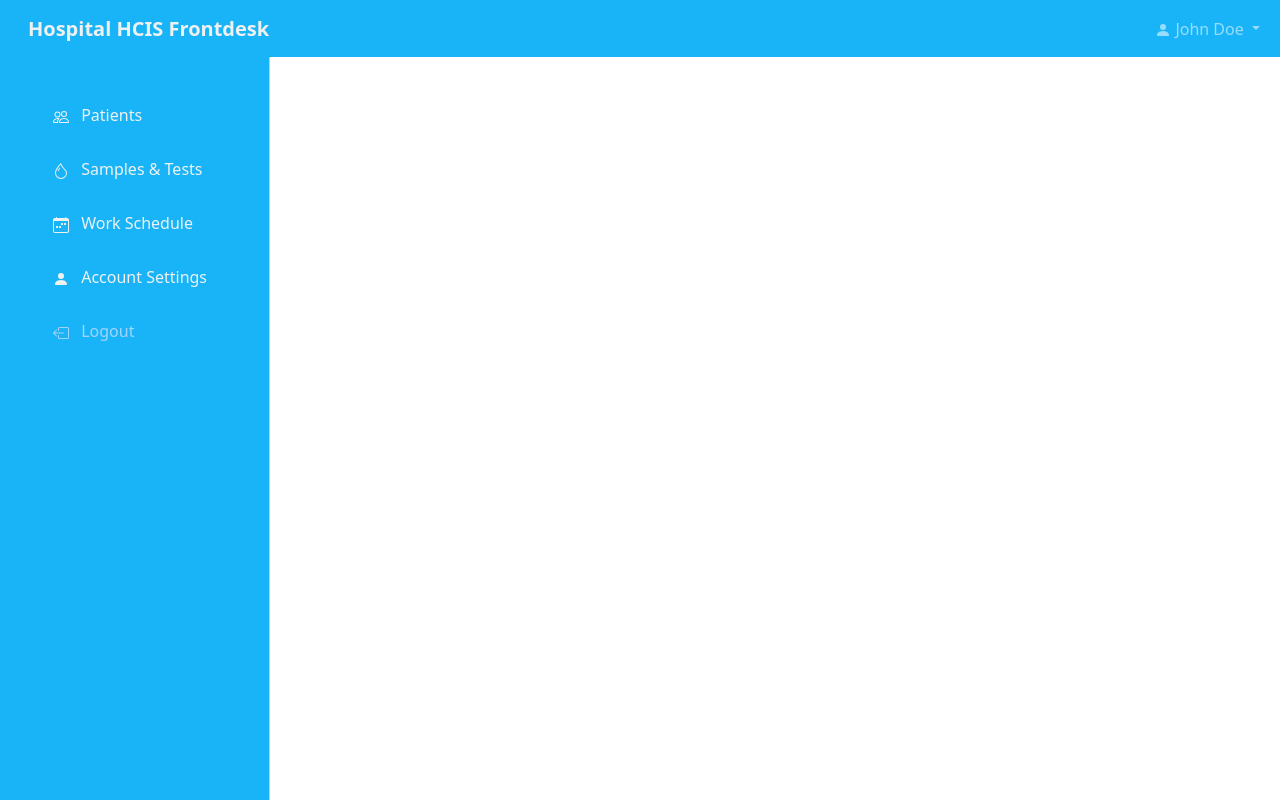
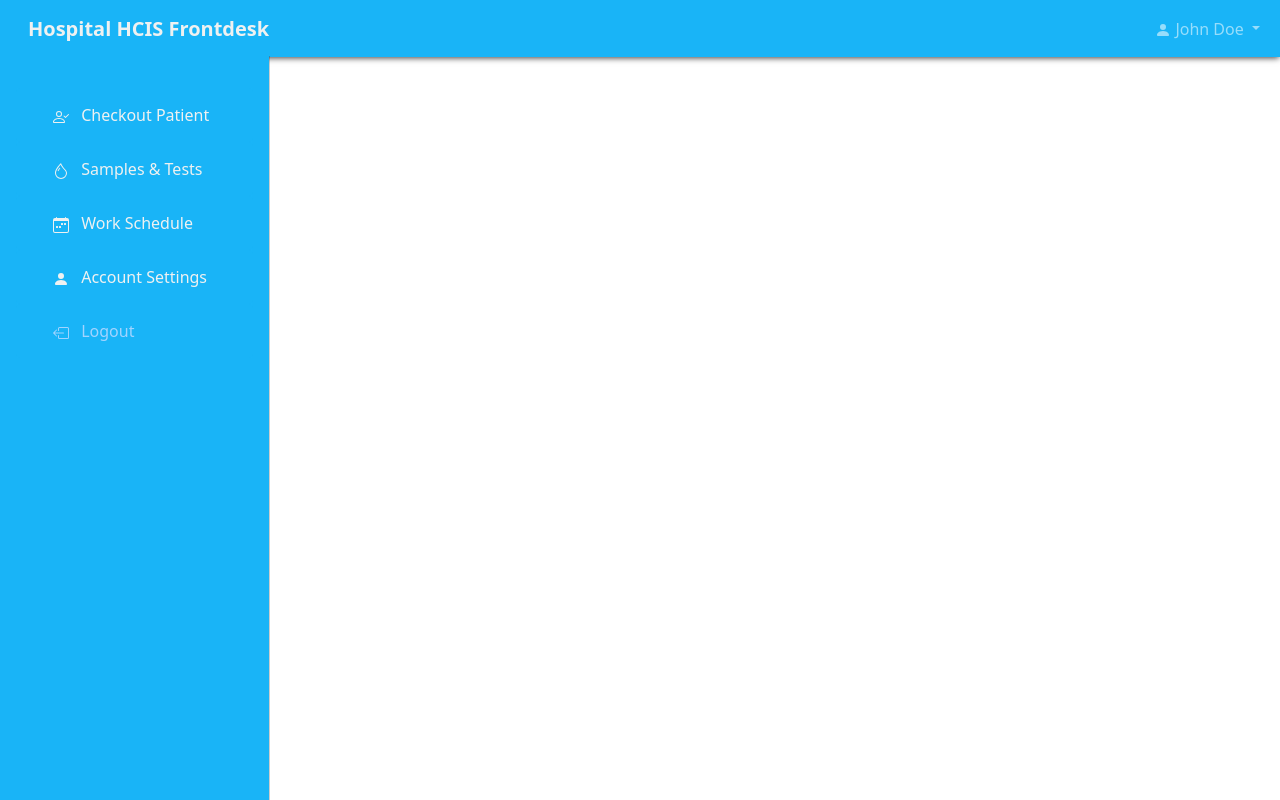
Before and after one commit to mo-gaafar/laboratory-hcis-webapp, a Python web app: template templates/frontdesk-navbar.html in a window 1280 px wide. Run offline with Jinja, Linux system fonts and the light colour scheme; the template is opened without the code that fills it, so the values that code supplies are empty.

Commit message:
added shadows

```diff
--- a/templates/frontdesk-navbar.html
+++ b/templates/frontdesk-navbar.html
@@ -65,7 +65,11 @@
 
     }
 
-
+     .navbar {
+    -webkit-box-shadow: 0px 2px 6px -1px rgba(0,0,0,0.75);
+-moz-box-shadow: 0px 2px 6px -1px rgba(0,0,0,0.75);
+box-shadow: 0px 2px 6px -1px rgba(0,0,0,0.75);
+    }
 
 
 
@@ -143,18 +147,20 @@
 
 
 <div class="offcanvas offcanvas-start sidebar-nav navbar-customclass"  tabindex="-1" id="offcanvasExample" aria-labelledby="offcanvasExampleLabel">
-    <div class="offcanvas-body p-6 my-lg-3">
+    <div class="offcanvas-body p-6 my-3">
 
     <button type="button" class="btn btn-transparent " style="width: 100%;">
         <a href="#" class="nav-item nav-link link-light bold text-start">
             <span class="p-2 ">
-                <svg xmlns="http://www.w3.org/2000/svg" width="16" height="16" fill="currentColor" class="bi bi-people"
+                <svg xmlns="http://www.w3.org/2000/svg" width="16" height="16" fill="currentColor" class="bi bi-person-check"
                     viewBox="0 0 16 16">
                     <path
-                        d="M15 14s1 0 1-1-1-4-5-4-5 3-5 4 1 1 1 1h8zm-7.978-1A.261.261 0 0 1 7 12.996c.001-.264.167-1.03.76-1.72C8.312 10.629 9.282 10 11 10c1.717 0 2.687.63 3.24 1.276.593.69.758 1.457.76 1.72l-.008.002a.274.274 0 0 1-.014.002H7.022zM11 7a2 2 0 1 0 0-4 2 2 0 0 0 0 4zm3-2a3 3 0 1 1-6 0 3 3 0 0 1 6 0zM6.936 9.28a5.88 5.88 0 0 0-1.23-.247A7.35 7.35 0 0 0 5 9c-4 0-5 3-5 4 0 .667.333 1 1 1h4.216A2.238 2.238 0 0 1 5 13c0-1.01.377-2.042 1.09-2.904.243-.294.526-.569.846-.816zM4.92 10A5.493 5.493 0 0 0 4 13H1c0-.26.164-1.03.76-1.724.545-.636 1.492-1.256 3.16-1.275zM1.5 5.5a3 3 0 1 1 6 0 3 3 0 0 1-6 0zm3-2a2 2 0 1 0 0 4 2 2 0 0 0 0-4z" />
+                        d="M6 8a3 3 0 1 0 0-6 3 3 0 0 0 0 6zm2-3a2 2 0 1 1-4 0 2 2 0 0 1 4 0zm4 8c0 1-1 1-1 1H1s-1 0-1-1 1-4 6-4 6 3 6 4zm-1-.004c-.001-.246-.154-.986-.832-1.664C9.516 10.68 8.289 10 6 10c-2.29 0-3.516.68-4.168 1.332-.678.678-.83 1.418-.832 1.664h10z" />
+                    <path fill-rule="evenodd"
+                        d="M15.854 5.146a.5.5 0 0 1 0 .708l-3 3a.5.5 0 0 1-.708 0l-1.5-1.5a.5.5 0 0 1 .708-.708L12.5 7.793l2.646-2.647a.5.5 0 0 1 .708 0z" />
                 </svg>
             </span>
-            Patients
+            Checkout Patient
         </a>
     </button>
 
--- a/templates/temp-navbar.html
+++ b/templates/temp-navbar.html
@@ -143,7 +143,7 @@
 
 
 <div class="offcanvas offcanvas-start sidebar-nav navbar-customclass"  tabindex="-1" id="offcanvasExample" aria-labelledby="offcanvasExampleLabel">
-    <div class="offcanvas-body p-6">
+    <div class="offcanvas-body p-6 my-3">
     <button type="button" class="btn btn-transparent " style="width: 100%;">
         <a href="#" class="nav-item nav-link link-light bold text-start">
         <span class="p-2 ">
```
Also changed, not shown: templates/admin-navbar.html (+6 -2 lines), templates/bs5startertemp.html (renamed from templates/startertemp.html, +10 -4 lines), templates/hr-navbar.html (+6 -3 lines), templates/labtech-navbar.html (+6 -3 lines), templates/patient-navbar.html (+6 -3 lines).
